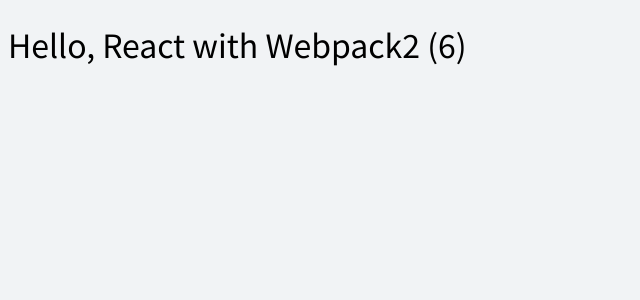
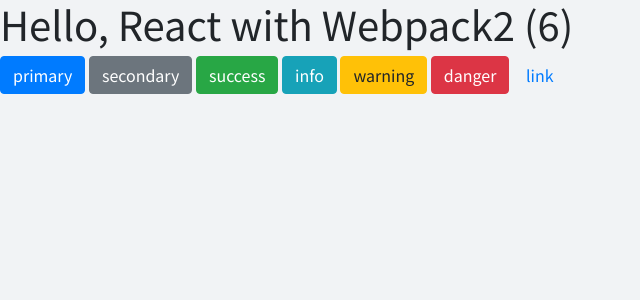
Before and after one commit to hmu332233/github-star-mobile, a React app in the folder dev/: page / in a window 1280 px wide. Shown: the top 300 px of the page, without its empty margins (0-640 px from the left). Built offline with nearby package versions, Linux system fonts and the light colour scheme.

Commit message:
[Add] module reactstrap

```diff
--- /dev/null
+++ b/dev/src/components/ButtonGroup.js
@@ -0,0 +1,20 @@
+import React, {Component} from 'react';
+import { Button } from 'reactstrap';
+
+class App extends Component {
+    render() {
+      return (
+        <div>
+         	<Button color="primary">primary</Button>{' '}
+          <Button color="secondary">secondary</Button>{' '}
+          <Button color="success">success</Button>{' '}
+          <Button color="info">info</Button>{' '}
+          <Button color="warning">warning</Button>{' '}
+          <Button color="danger">danger</Button>{' '}
+          <Button color="link">link</Button>
+        </div>
+      );
+    }
+}
+
+export default App;
--- a/dev/src/containers/App.js
+++ b/dev/src/containers/App.js
@@ -1,5 +1,6 @@
 import React, {Component} from 'react';
 import Hello from 'components/Hello';
+import ButtonGroup from 'components/ButtonGroup';
 
 class App extends Component {
     state = {
@@ -16,7 +17,12 @@
     }
 
     render() {
-        return <Hello name={`React with Webpack2 (${this.state.number})`}/>
+        return (
+          <div>
+          	<Hello name={`React with Webpack2 (${this.state.number})`}/>
+          	<ButtonGroup/>
+          </div>
+        );
     }
 }
 
--- a/dev/src/index.js
+++ b/dev/src/index.js
@@ -2,6 +2,7 @@
 import ReactDOM from 'react-dom';
 import { AppContainer } from 'react-hot-loader';
 import App from './containers/App';
+import 'bootstrap/dist/css/bootstrap.min.css';
 
 const rootEl = document.getElementById('root');
 
```
Also changed, not shown: dev/package.json (+6 -2 lines), 1 other file (tests, documents, lock files or other folders).
